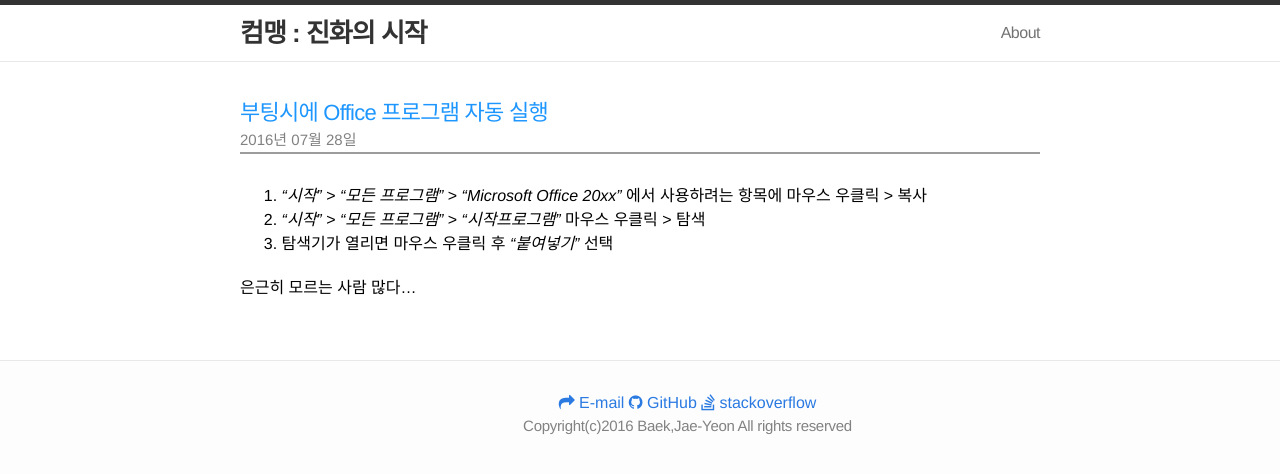
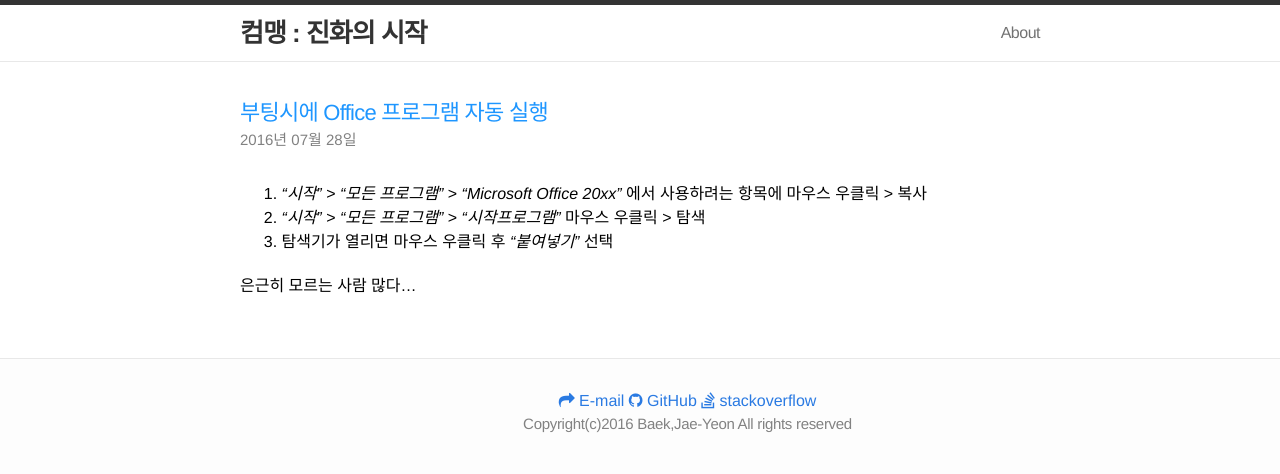
Before and after one commit to jybaek/jybaek.github.com, a Jekyll site: the page built from _posts/2016-07-28-startprogram.md, in a window 1280 px wide. Shown: the top 474 px of the page. Built offline with Jekyll 4.4.1, drawn with Linux system fonts in a browser that asks for light colours; nearby versions of some CDN libraries; comment, search, counter and statistics services are not loaded.

Commit message:
제목과 본문 사이에 넣었던 수평선 제거.. 생각보다 가독성 떨어짐..

```diff
--- a/_layouts/post.html
+++ b/_layouts/post.html
@@ -6,7 +6,6 @@ layout: default
   <header class="post-header">
     <h2>{{ page.title }}</h2>
     <p class="meta">{{ page.date | date: "%Y년 %m월 %-d일" }}{% if page.author %} • {{ page.author }}{% endif %}{% if page.meta %} • {{ page.meta }}{% endif %}</p>
-	<hr style="border: solid 1px #9C9C9C;">
   </header>
 
   <article class="post-content">
```
